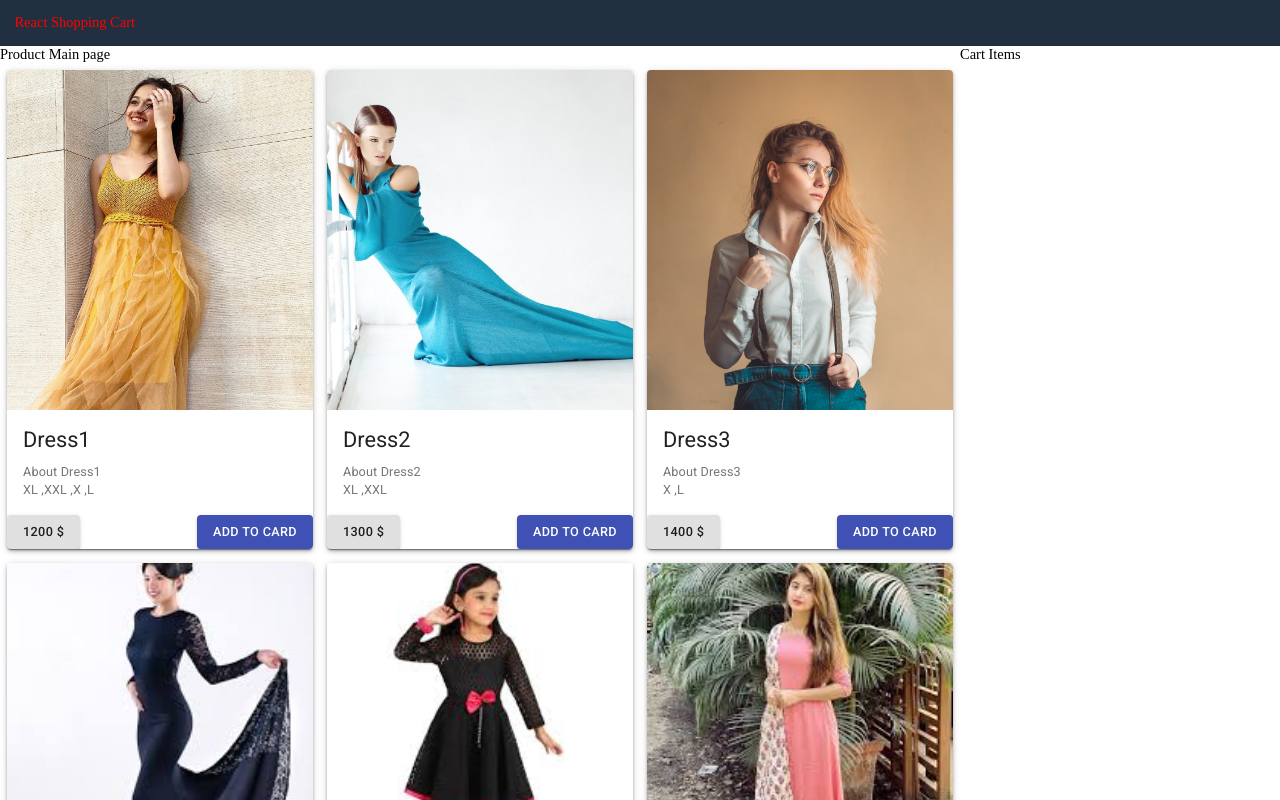
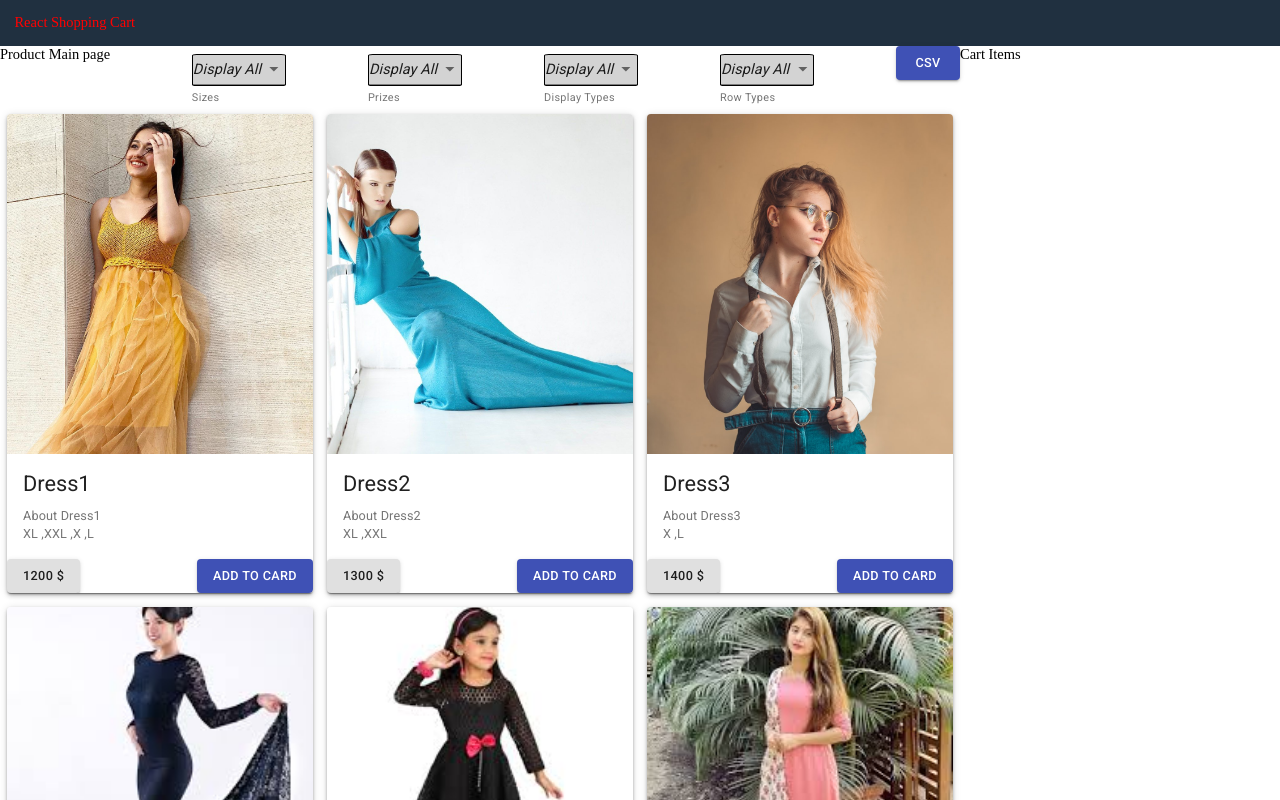
Before and after one commit to shameer0011/react-shopping-cart, a React (Create React App) app in the folder react-shopping-cart/: page / in a window 1280 px wide. Shown: the top 800 px of the page. Built offline with nearby package versions, Linux system fonts and the light colour scheme.

Commit message:
Complete selectbox design

```diff
--- a/react-shopping-cart/package.json
+++ b/react-shopping-cart/package.json
@@ -8,6 +8,7 @@
     "@testing-library/jest-dom": "^5.14.1",
     "@testing-library/react": "^11.2.7",
     "@testing-library/user-event": "^12.8.3",
+    "clsx": "^1.1.1",
     "node-sass": "^6.0.1",
     "react": "^17.0.2",
     "react-dom": "^17.0.2",
--- a/react-shopping-cart/src/components/main/main.js
+++ b/react-shopping-cart/src/components/main/main.js
@@ -1,26 +1,68 @@
 import React from "react";
 import { useStyles } from "./mainStyle";
 import Grid from "@material-ui/core/Grid";
-import Card from '@material-ui/core/Card';
-import CardActionArea from '@material-ui/core/CardActionArea';
-import CardMedia from '@material-ui/core/CardMedia';
-import CardContent from '@material-ui/core/CardContent';
-import Typography from '@material-ui/core/Typography';
-import Button from '@material-ui/core/Button';
-import Paper from '@material-ui/core/Paper';
-const Main = ({ title, sidebar, data,cartLabel }) => {
+import Card from "@material-ui/core/Card";
+import CardActionArea from "@material-ui/core/CardActionArea";
+import CardMedia from "@material-ui/core/CardMedia";
+import CardContent from "@material-ui/core/CardContent";
+import Typography from "@material-ui/core/Typography";
+import Button from "@material-ui/core/Button";
+import Paper from "@material-ui/core/Paper";
+import SelectComponent from "../select/select";
+const Main = ({
+  title,
+  sidebar,
+  data,
+  cartLabel,
+  //size
+  values,
+  formHelperText,
+  //price
+  prize,
+  formHelperTextPrize,
+  //footer/product
+  mediaTypes,
+  formHelperTextMedia,
+  //display size
+  rowTypes,
+  formHelperTextRowTypes,
+  csv
+}) => {
   const classes = useStyles();
   return (
     <Grid container className={classes.content}>
-      <Grid item xs={9}
-      >
-      {title}
-
+      <Grid item xs={9}>
+        <div className={classes.toRow}>
+          <div>{title}</div>
+          <div>
+            <SelectComponent values={values} sizes={formHelperText} />
+          </div>
+          <div>
+            <SelectComponent values={prize} sizes={formHelperTextPrize} />
+          </div>
+          <div>
+            <SelectComponent values={mediaTypes} sizes={formHelperTextMedia} />
+          </div>
+          <div>
+            <SelectComponent values={rowTypes} sizes={formHelperTextRowTypes} />
+          </div>
+          <div>
+          <Button className={classes.topSpacing} variant="contained" color="primary">
+         {csv}
+         </Button>
+          </div>
+        </div>
         <Grid container className={classes.rowItem}>
-        {data.products.map((item,index) => {
+          {data.products.map((item, index) => {
             return (
               <>
-              <Grid item xs={4} key={index} spacing={2} style ={{padding:7}}>
+                <Grid
+                  item
+                  xs={4}
+                  key={index}
+                  spacing={2}
+                  style={{ padding: 7 }}
+                >
                   <Paper elevation={3}>
                     <Card className={classes.root}>
                       <CardActionArea>
@@ -45,11 +87,14 @@ const Main = ({ title, sidebar, data,cartLabel }) => {
                             color="textSecondary"
                             component="p"
                           >
-                     {item.availableSizes.join(' ,')}
+                            {item.availableSizes.join(" ,")}
                           </Typography>
                         </CardContent>
                         <div className={classes.buttonStyle}>
-                  <Button variant="contained" className={classes.prizeStyles}>
+                          <Button
+                            variant="contained"
+                            className={classes.prizeStyles}
+                          >
                             {`${item.price} $`}
                           </Button>
                           <Button variant="contained" color="primary">
--- a/react-shopping-cart/src/components/main/mainStyle.js
+++ b/react-shopping-cart/src/components/main/mainStyle.js
@@ -1,4 +1,4 @@
-import { makeStyles } from "@material-ui/styles";
+import { makeStyles } from "@material-ui/core/styles";
 
 export const useStyles = makeStyles(theme => ({
   media: {
@@ -12,4 +12,11 @@ export const useStyles = makeStyles(theme => ({
     color: "black",
     fontWeight: "bold",
   },
+  toRow: {
+    display: "flex",
+    justifyContent: "space-between",
+  },
+  topSpacing: {
+    marginTop: theme.spacing(1),
+  },
 }));
--- /dev/null
+++ b/react-shopping-cart/src/components/select/select.js
@@ -0,0 +1,15 @@
+import React from "react";
+import Select from "../ui/select/select";
+import FormControl from "@material-ui/core/FormControl";
+import FormHelperText from "@material-ui/core/FormHelperText";
+const selectComponent = ({ values, sizes }) => {
+  return (
+    <div>
+      <FormControl>
+        <Select values={values} />
+        <FormHelperText>{sizes}</FormHelperText>
+      </FormControl>
+    </div>
+  );
+};
+export default selectComponent;
--- /dev/null
+++ b/react-shopping-cart/src/components/ui/select/select.js
@@ -0,0 +1,38 @@
+import clsx from "clsx";
+import React from "react";
+import { useStyles } from "./selectStyle";
+import FormControl from "@material-ui/core/FormControl";
+import MenuItem from "@material-ui/core/MenuItem";
+import Select from "@material-ui/core/Select";
+
+const SelectBox = ({ values }) => {
+  const classes = useStyles();
+  const [age, setAge] = React.useState("");
+
+  const handleChange = event => {
+    setAge(event.target.value);
+  };
+
+  return (
+    <div>
+      <FormControl className={classes.formControl}>
+        <Select
+          value={age}
+          onChange={handleChange}
+          displayEmpty
+          className={clsx(classes.selectEmpty, classes.dropdownStyle)}
+          inputProps={{ "aria-label": "Without label" }}
+          MenuProps={{ classes: { paper: classes.menuPaper } }}
+        >
+          <MenuItem value="">
+            <em>Display All</em>
+          </MenuItem>
+          {values.map(validNote => (
+            <MenuItem value={validNote}>{validNote}</MenuItem>
+          ))}
+        </Select>
+      </FormControl>
+    </div>
+  );
+};
+export default SelectBox;
--- /dev/null
+++ b/react-shopping-cart/src/components/ui/select/selectStyle.js
@@ -0,0 +1,19 @@
+import { makeStyles } from "@material-ui/core/styles";
+
+export const useStyles = makeStyles(theme => ({
+  formControl: {
+    margin: theme.spacing(1),
+    minWidth: 120,
+  },
+  selectEmpty: {
+    marginTop: theme.spacing(1),
+  },
+  dropdownStyle: {
+    border: "1px solid black",
+    borderRadius: "5%",
+    backgroundColor: "lightgrey",
+  },
+  menuPaper: {
+    marginTop: theme.spacing(5),
+  },
+}));
--- a/react-shopping-cart/src/pages/mainPage.js
+++ b/react-shopping-cart/src/pages/mainPage.js
@@ -2,6 +2,10 @@ import React from "react";
 import Main from "../components/main/main";
 import data from "../data.json";
 const MainPage = () => {
+  const VALID_SIZE = ["Medim", "Large", "Extra Large", "Small"];
+  const VALID_PRIZE = ["LOW", "MEDIUM", "HIGH"];
+  const MEDIA_TYPES = ["PRODUCTS", "FOOTER"];
+  const ROW_TYPES = ["1", "2", "3"];
   return (
     <div>
       <Main
@@ -9,6 +13,15 @@ const MainPage = () => {
         sidebar="Cart Items"
         data={data}
         cartLabel="Add to card"
+        values={VALID_SIZE}
+        formHelperText="Sizes"
+        prize={VALID_PRIZE}
+        formHelperTextPrize="Prizes"
+        mediaTypes={MEDIA_TYPES}
+        formHelperTextMedia="Display Types"
+        rowTypes={ROW_TYPES}
+        formHelperTextRowTypes={"Row Types"}
+        csv="CSV"
       />
     </div>
   );
```
Lines whose indentation alone changed are shown as unchanged.
